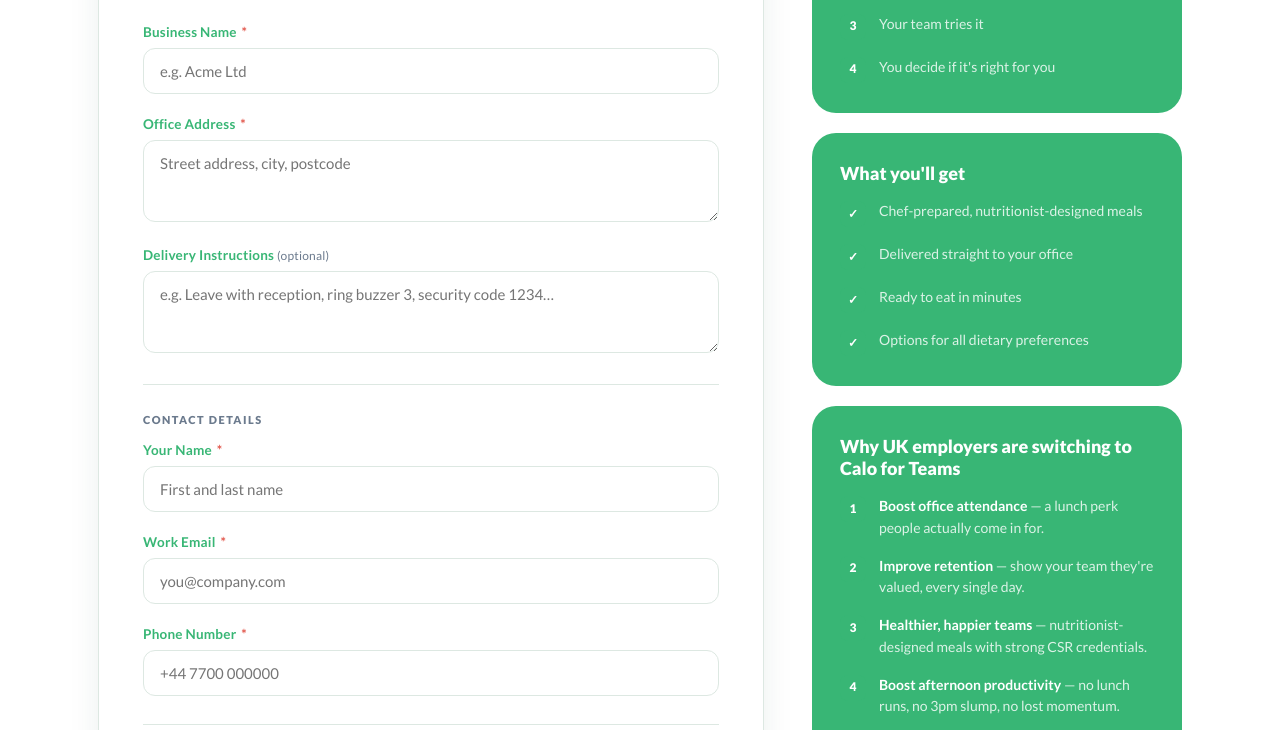
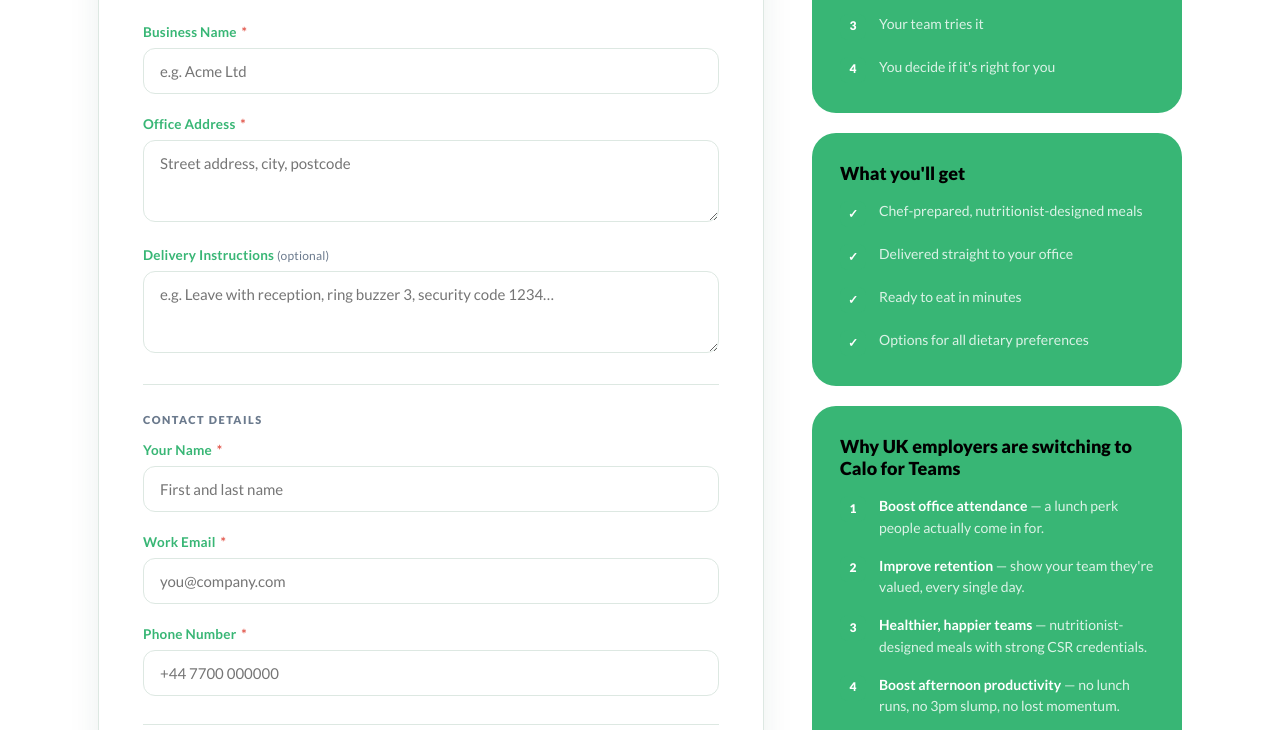
Before and after one commit to gabrielledjdoughty-dot/calo-for-teams, a plain HTML site: page get-samples.html in a window 1280 px wide. Shown: the part 756-1486 px from the top of the page. Drawn offline with Linux system fonts and the light colour scheme.

Commit message:
Change info-card-label to black

```diff
--- a/get-samples.html
+++ b/get-samples.html
@@ -417,7 +417,7 @@
     }
     .info-card-label {
       font-size: 18px; font-weight: 900; letter-spacing: 0;
-      text-transform: none; color: #ffffff; margin-bottom: 16px; line-height: 1.2;
+      text-transform: none; color: #000000; margin-bottom: 16px; line-height: 1.2;
     }
     .info-card h3 { font-size: 19px; font-weight: 900; margin-top: 0; margin-bottom: 22px; }
 
```
